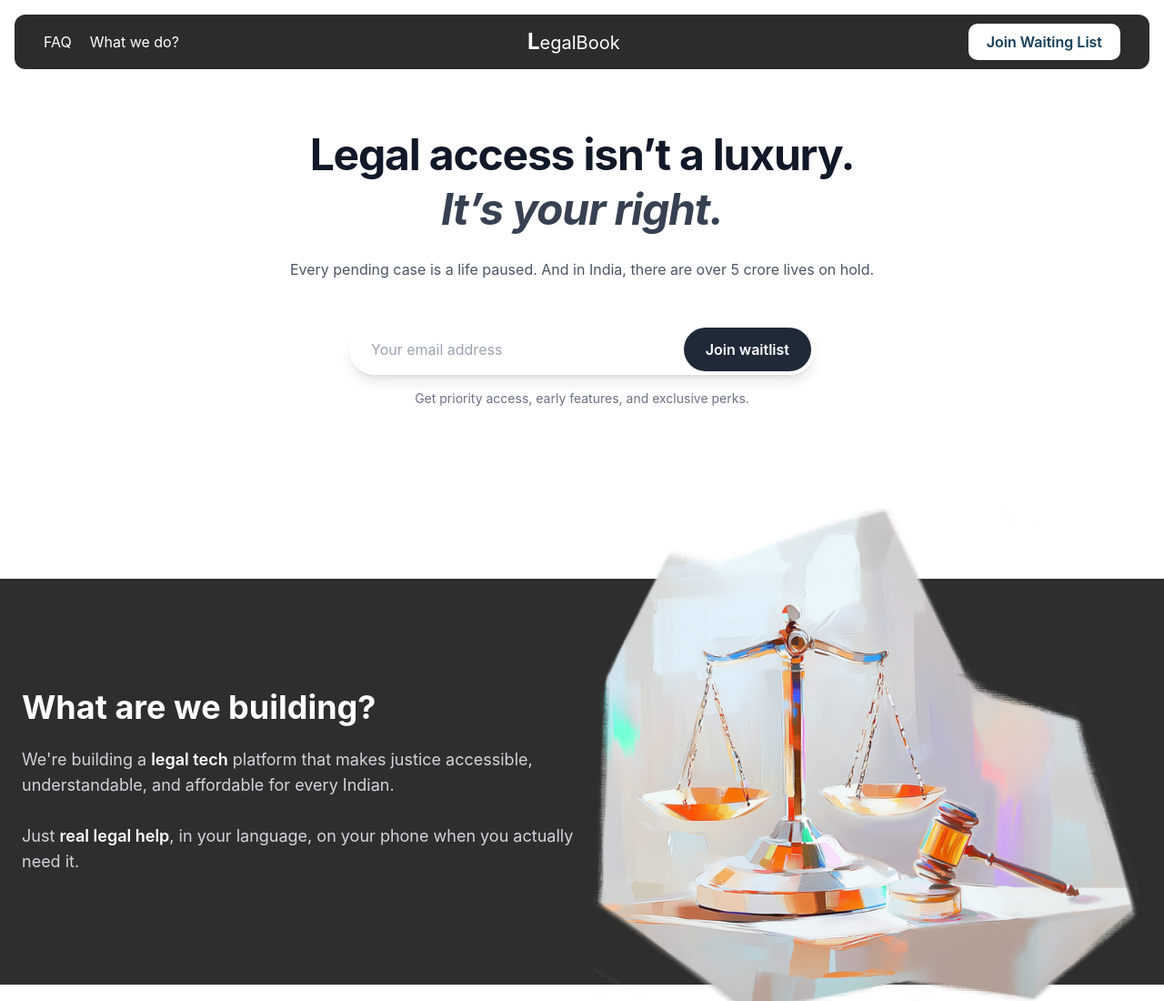
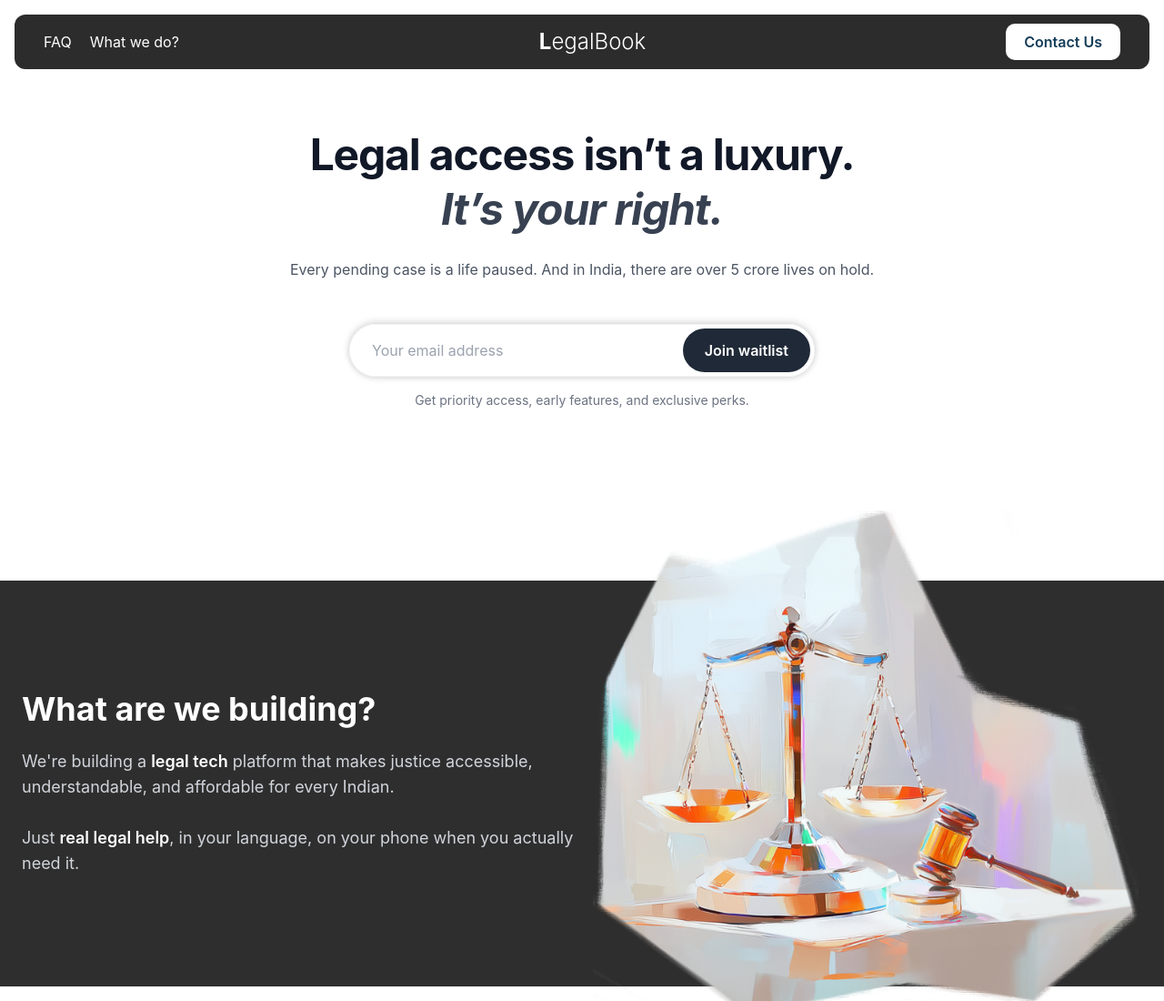
Before and after one commit to muhsinkalodi/Awaaz, a plain HTML site: page index.html in a window 1280 px wide. Shown: the top 1100 px of the page at 91% size. Drawn offline with nearby package versions, Linux system fonts and the light colour scheme.

Commit message:
currrection_2

```diff
--- a/index.html
+++ b/index.html
@@ -92,22 +92,21 @@
               class="cursor-pointer font-normal text-xs sm:text-base whitespace-nowrap"
               >FAQ</a
             >
-            <div
-              class="cursor-pointer font-normal text-xs sm:text-base whitespace-nowrap"
-            >
+           <a href="#building" class="cursor-pointer font-normal text-xs sm:text-base whitespace-nowrap">
   What we do?
-            </div>
+</a>
           </div>
 
-          <h1 class="text-white text-lg sm:text-2xl font-normal text-center font-kumbh flex-grow mx-2 sm:mx-4 align-baseline">
-    <span class="font-bold">L</span><span class="text-base sm:text-xl">egalBook</span>
+          <h1 class="text-white text-lg sm:text-2xl text-center font-kumbh flex-grow mx-2 sm:mx-4">
+    <span class="font-bold">L</span><span class="font-light">egalBook</span>
 </h1>
 
-          <button
+          <a
+  href="mailto:info@legalbook.in"
   class="bg-white text-[#153D59] font-semibold px-3 sm:px-5 py-2 rounded-[10px] transition-transform duration-300 ease-in-out hover:scale-105 hover:shadow-md text-xs sm:text-base whitespace-nowrap flex-shrink-0"
 >
-            Join Waiting List
-          </button>
+  Contact Us
+</a>
         </div>
       </div>
     </div>
@@ -132,7 +131,8 @@
   <div class="mt-10 md:mt-12 max-w-lg mx-auto">
 <form
 id="waitlist-form"
-          class="relative flex items-center shadow-lg rounded-full overflow-hidden"
+class="relative flex items-center border border-gray-100 shadow-lg rounded-full overflow-hidden"
+style="box-shadow: 0 -2px 8px rgba(0, 0, 0, 0.15), 0 2px 6px rgba(0, 0, 0, 0.1);"
 >
 <input
 type="email"
```
Lines whose indentation alone changed are shown as unchanged.
